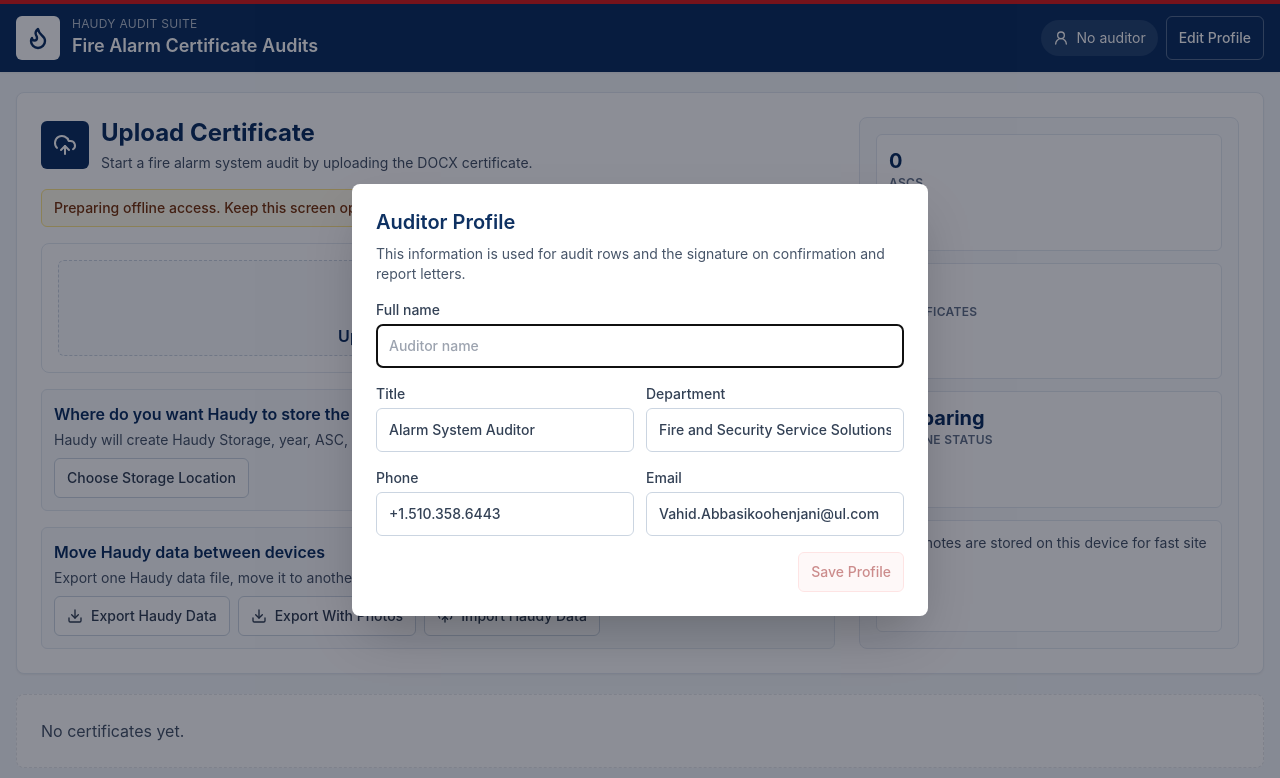
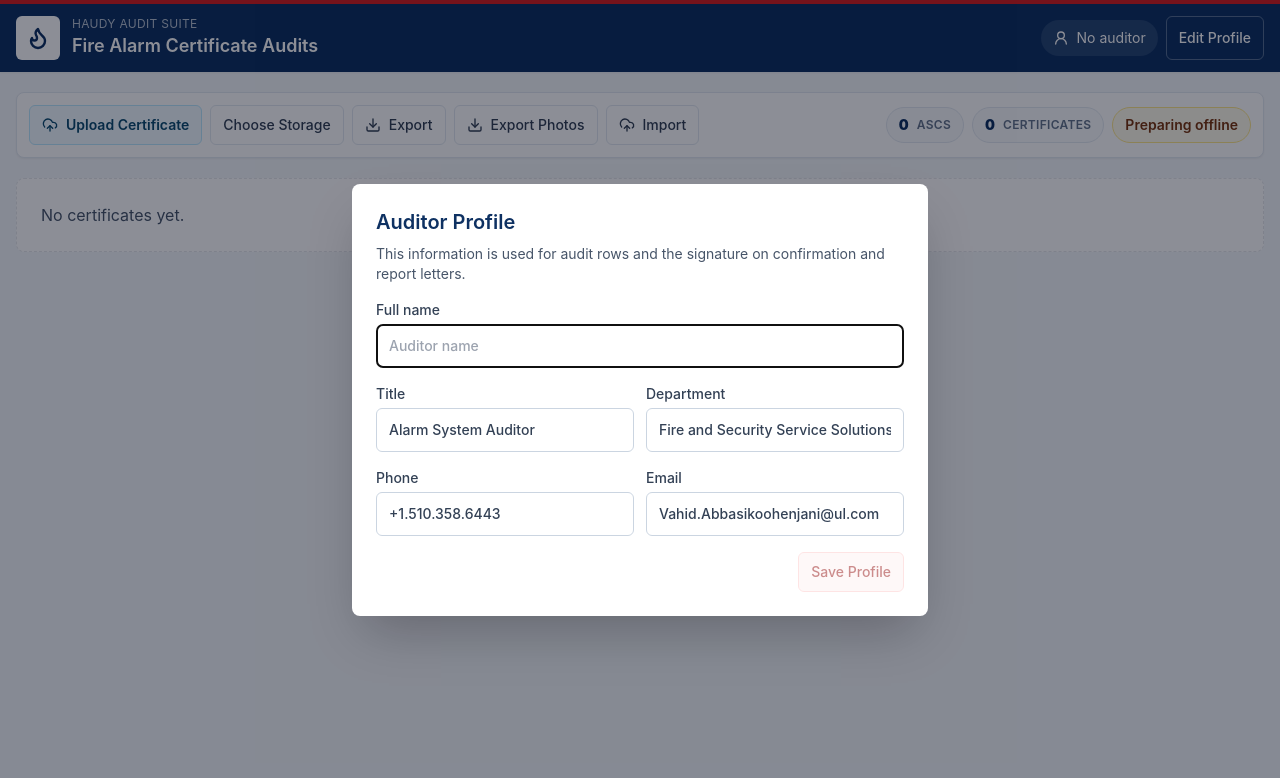
Before and after one commit to vahidabsk/Haudy, a React (Vite) app: page / in a window 1280 px wide. Shown: the top 778 px of the page. Built offline with nearby package versions, Linux system fonts and the light colour scheme.

Commit message:
Compact dashboard controls

```diff
--- a/src/components/UploadDialog.tsx
+++ b/src/components/UploadDialog.tsx
@@ -4,7 +4,7 @@ import { parseCertificateText } from "../lib/certificate-parser";
 import { extractDocxText } from "../lib/docx-extract";
 import { ParsedCertificate } from "../lib/types";
 
-export function UploadDialog({ onParsed }: { onParsed: (certificates: ParsedCertificate[]) => string | null | void }) {
+export function UploadDialog({ onParsed, compact = false }: { onParsed: (certificates: ParsedCertificate[]) => string | null | void; compact?: boolean }) {
   const [busy, setBusy] = useState(false);
   const [message, setMessage] = useState("");
 
@@ -29,7 +29,18 @@ export function UploadDialog({ onParsed }: { onParsed: (certificates: ParsedCert
     }
   }
 
-  return (
+  return compact ? (
+    <div className="flex flex-wrap items-center gap-2">
+      <label className="inline-flex min-h-10 cursor-pointer items-center gap-2 rounded-md border border-sky-200 bg-sky-50 px-3 py-2 text-sm font-semibold text-sky-900 transition hover:bg-sky-100">
+        <UploadCloud size={16} />
+        <span>{busy ? "Reading..." : "Upload Certificate"}</span>
+        <input className="hidden" type="file" accept=".docx" multiple onChange={upload} disabled={busy} />
+      </label>
+      {message ? (
+        <span className={`text-sm font-semibold ${message.includes("uploaded") || message.includes("replaced") ? "text-emerald-700" : "text-red-700"}`}>{message}</span>
+      ) : null}
+    </div>
+  ) : (
     <div className="rounded-lg border border-slate-200 bg-white p-4">
       <label className="flex min-h-24 cursor-pointer flex-col items-center justify-center gap-3 rounded-md border border-dashed border-slate-300 bg-slate-50 px-4 text-center font-semibold text-navy transition hover:border-sky-400 hover:bg-sky-50">
         <span className="grid h-11 w-11 place-items-center rounded-md bg-navy text-white"><UploadCloud size={23} /></span>
--- a/src/pages/Dashboard.tsx
+++ b/src/pages/Dashboard.tsx
@@ -63,20 +63,10 @@ export function Dashboard({ auditorName }: { auditorName: string }) {
 
   return (
     <main className="mx-auto grid max-w-7xl gap-5 px-4 py-5">
-      <section className="rounded-lg border border-slate-200 bg-white shadow-sm">
-        <div className="grid gap-6 p-5 lg:grid-cols-[1fr_380px] lg:p-6">
-          <div className="grid content-start gap-4">
-            <div className="flex items-center gap-3">
-              <div className="grid h-12 w-12 place-items-center rounded-md bg-navy text-white"><UploadCloud size={24} /></div>
-              <div>
-                <h2 className="text-2xl font-bold text-navy">Upload Certificate</h2>
-                <p className="mt-1 text-sm text-slate-600">Start a fire alarm system audit by uploading the DOCX certificate.</p>
-              </div>
-            </div>
-            <div className={`rounded-md border px-3 py-2 text-sm font-medium ${offlineReady ? "border-emerald-200 bg-emerald-50 text-emerald-800" : "border-amber-200 bg-amber-50 text-amber-900"}`}>
-              {offlineReady ? "Offline ready on this device" : online ? "Preparing offline access. Keep this screen open online until ready." : "Offline access is not ready on this device yet."}
-            </div>
-            <UploadDialog onParsed={(certificate) => {
+      <section className="grid gap-3 rounded-lg border border-slate-200 bg-white p-3 shadow-sm">
+        <div className="flex flex-wrap items-center justify-between gap-3">
+          <div className="flex flex-wrap items-center gap-2">
+            <UploadDialog compact onParsed={(certificate) => {
               if (audits.audits.length === 0) {
                 setAscProfiles(clearAscProfiles());
                 setAscDocuments(clearAscDocuments());
@@ -93,15 +83,9 @@ export function Dashboard({ auditorName }: { auditorName: string }) {
               audits.createManyFromCertificates(certificate);
               return undefined;
             }} />
-            <div className="grid gap-2 rounded-md border border-slate-200 bg-slate-50 p-3">
-              <div>
-                <h3 className="font-semibold text-navy">Where do you want Haudy to store the files?</h3>
-                <p className="mt-1 text-sm text-slate-600">Haudy will create Haudy Storage, year, ASC, Confirmation, Report, and Field Notes folders.</p>
-              </div>
-              <div className="flex flex-wrap items-center gap-2">
             <button
               type="button"
-                  className="inline-flex min-h-10 items-center gap-2 rounded-md border border-slate-300 bg-white px-3 py-2 text-sm font-medium text-slate-700 hover:bg-slate-50"
+              className="inline-flex min-h-10 items-center gap-2 rounded-md border border-slate-200 bg-white px-3 py-2 text-sm font-medium text-slate-700 hover:bg-slate-50"
               onClick={async () => {
                 try {
                   const year = new Date().getFullYear().toString();
@@ -111,64 +95,59 @@ export function Dashboard({ auditorName }: { auditorName: string }) {
                     cityState: group.location,
                     psn: ascProfiles[group.key]?.psn || "not-set",
                   })));
-                      setStorageMessage("Storage location saved and folders created.");
+                  setStorageMessage("Storage location saved.");
                 } catch (error) {
                   setStorageMessage(error instanceof Error ? error.message : "Could not choose storage location.");
                 }
               }}
             >
-                  Choose Storage Location
-                </button>
-                {storageMessage ? <span className="text-sm text-slate-600">{storageMessage}</span> : null}
-              </div>
-            </div>
-            <div className="grid gap-2 rounded-md border border-slate-200 bg-slate-50 p-3">
-              <div>
-                <h3 className="font-semibold text-navy">Move Haudy data between devices</h3>
-                <p className="mt-1 text-sm text-slate-600">Export one Haudy data file, move it to another device, then import it there.</p>
-              </div>
-              <div className="flex flex-wrap items-center gap-2">
-                <button
-                  type="button"
-                  className="inline-flex min-h-10 items-center gap-2 rounded-md border border-slate-300 bg-white px-3 py-2 text-sm font-medium text-slate-700 hover:bg-slate-50"
-                  onClick={async () => {
-                    setTransferMessage("Preparing Haudy data file...");
-                    await exportHaudyBackup();
-                    setTransferMessage("Haudy data file created without photos. Best for tablets.");
-                  }}
-                >
-                  <Download size={16} /> Export Haudy Data
+              Choose Storage
             </button>
             <button
               type="button"
-                  className="inline-flex min-h-10 items-center gap-2 rounded-md border border-slate-300 bg-white px-3 py-2 text-sm font-medium text-slate-700 hover:bg-slate-50"
+              className="inline-flex min-h-10 items-center gap-2 rounded-md border border-slate-200 bg-white px-3 py-2 text-sm font-medium text-slate-700 hover:bg-slate-50"
               onClick={async () => {
-                    setTransferMessage("Compressing photos and preparing Haudy data file...");
-                    await exportHaudyBackup({ includePhotos: true });
-                    setTransferMessage("Haudy data file with compressed photos created. Best for computer to computer.");
+                setTransferMessage("Preparing data file...");
+                await exportHaudyBackup();
+                setTransferMessage("Data file created without photos.");
               }}
             >
-                  <Download size={16} /> Export With Photos
+              <Download size={16} /> Export
             </button>
             <button
               type="button"
-                  className="inline-flex min-h-10 items-center gap-2 rounded-md border border-slate-300 bg-white px-3 py-2 text-sm font-medium text-slate-700 hover:bg-slate-50"
+              className="inline-flex min-h-10 items-center gap-2 rounded-md border border-slate-200 bg-white px-3 py-2 text-sm font-medium text-slate-700 hover:bg-slate-50"
+              onClick={async () => {
+                setTransferMessage("Preparing data file with photos...");
+                await exportHaudyBackup({ includePhotos: true });
+                setTransferMessage("Data file with compressed photos created.");
+              }}
+            >
+              <Download size={16} /> Export Photos
+            </button>
+            <button
+              type="button"
+              className="inline-flex min-h-10 items-center gap-2 rounded-md border border-slate-200 bg-white px-3 py-2 text-sm font-medium text-slate-700 hover:bg-slate-50"
               onClick={() => importInputRef.current?.click()}
             >
-                  <UploadCloud size={16} /> Import Haudy Data
+              <UploadCloud size={16} /> Import
             </button>
             <input ref={importInputRef} className="hidden" type="file" accept=".json,.haudy-data.json,application/json" onChange={(event) => chooseHaudyImportFile(event, setPendingImportFile)} />
-                {transferMessage ? <span className="text-sm text-slate-600">{transferMessage}</span> : null}
+          </div>
+          <div className="flex flex-wrap items-center gap-2 text-sm">
+            <StatusChip label="ASCs" value={groups.length} />
+            <StatusChip label="Certificates" value={audits.audits.length} />
+            <span className={`inline-flex min-h-9 items-center rounded-full border px-3 font-semibold ${offlineReady ? "border-emerald-200 bg-emerald-50 text-emerald-800" : "border-amber-200 bg-amber-50 text-amber-900"}`}>
+              {offlineReady ? "Offline ready" : online ? "Preparing offline" : "Offline not ready"}
+            </span>
           </div>
         </div>
+        {storageMessage || transferMessage ? (
+          <div className="flex flex-wrap gap-3 border-t border-slate-100 pt-2 text-sm text-slate-600">
+            {storageMessage ? <span>{storageMessage}</span> : null}
+            {transferMessage ? <span>{transferMessage}</span> : null}
           </div>
-          <div className="grid gap-3 rounded-lg border border-slate-200 bg-slate-50 p-4">
-            <Metric label="ASCs" value={groups.length} />
-            <Metric label="Certificates" value={audits.audits.length} />
-            <Metric label="Offline Status" value={offlineReady ? "Ready" : "Preparing"} />
-            <div className="rounded-md border border-slate-200 bg-white p-3 text-sm text-slate-600">Field notes are stored on this device for fast site work.</div>
-          </div>
-        </div>
+        ) : null}
       </section>
       <section className="grid gap-4">
         {audits.audits.length === 0 ? <div className="rounded-lg border border-dashed bg-white p-6 text-slate-600">No certificates yet.</div> : null}
@@ -597,11 +576,11 @@ function auditIdentityAscKey(audit: { ascName: string; ascCity: string; ascState
   return [audit.ascName || "ASC not set", audit.ascCity || "", audit.ascState || ""].join("|");
 }
 
-function Metric({ label, value }: { label: string; value: string | number }) {
+function StatusChip({ label, value }: { label: string; value: string | number }) {
   return (
-    <div className="rounded-md border border-slate-200 bg-white p-3">
-      <div className="text-xl font-bold text-navy">{value}</div>
-      <div className="text-xs font-semibold uppercase tracking-wide text-slate-500">{label}</div>
-    </div>
+    <span className="inline-flex min-h-9 items-center gap-2 rounded-full border border-slate-200 bg-slate-50 px-3 font-semibold text-slate-700">
+      <b className="text-navy">{value}</b>
+      <span className="text-xs uppercase tracking-wide text-slate-500">{label}</span>
+    </span>
   );
 }
```
Lines whose indentation alone changed are shown as unchanged.
